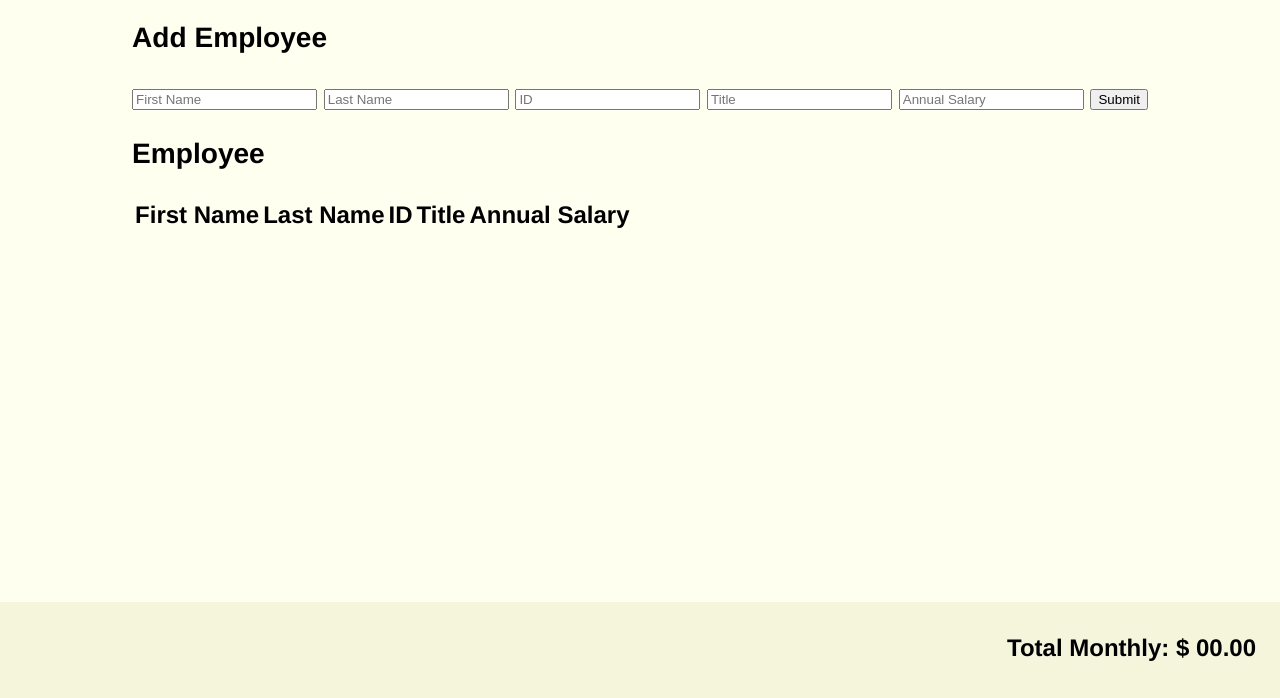
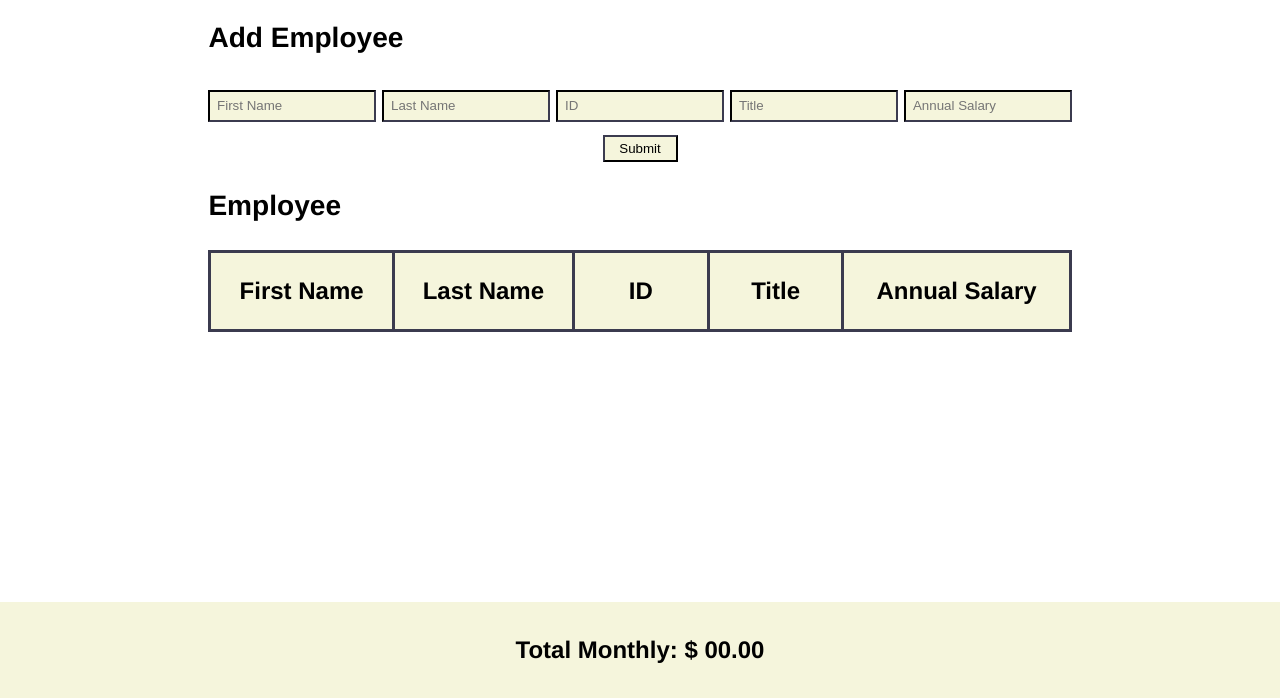
Before and after one commit to hoang208/weekend-jquery-salary-calculator, a plain HTML site: page index.html in a window 1280 px wide. Shown: the part 102-800 px from the top of the page. Drawn offline with Linux system fonts and the light colour scheme.

Commit message:
Fixed number formatting

```diff
--- a/script.js
+++ b/script.js
@@ -32,7 +32,9 @@ function getTheInput(event){
         $('#title-input').val("")
         $('#annual-salary-input').val("")
 
-        $('#table-body').append(`<tr id="tableRow"><td>${firstNameInput}</td><td>${lastNameInput}</td><td >${idInput}</td><td >${titleInput}</td><td >${annualSalaryInput}</td></tr>`)
+        let annualSalaryFormatted=parseInt(annualSalaryInput).toLocaleString("en-US")
+
+        $('#table-body').append(`<tr id="tableRow"><td>${firstNameInput}</td><td>${lastNameInput}</td><td >${idInput}</td><td >${titleInput}</td><td >$${annualSalaryFormatted}</td></tr>`)
 
 
         totalMonthly+=parseInt(annualSalaryInput);
--- a/styles.css
+++ b/styles.css
@@ -1,12 +1,12 @@
 /* Global Typography */
 body {
-  background-color: #FFFFF0;
+  background-color: white;
   font-family: Helvetica, sans-serif;
   color: black;
   font-size: 1.5em;
 }
 
-/* Flexbox */
+/* Body, Header, Etc. */
 html,
 body {
   min-height: 100vh;
@@ -19,9 +19,12 @@ body {
 }
 
 header {
+  display: flex;
   height: 4em;
   background-color: #F5F5DC;
   text-align: center;
+  justify-content: center;
+  align-items: center;
 }
 
 main {
@@ -31,8 +34,75 @@ main {
 }
 
 footer {
+  display: flex;
   height: 4em;
   background-color: #F5F5DC;
-  text-align: right;
+  text-align: center;
   padding-right: 1em;
+  justify-content: center;
+  align-items: center;
+  background-image: none;
+  background-repeat: repeat;
+  background-attachment: scroll;
+  background-position: 0% 0%;
+  position: fixed;
+  bottom: 0pt;
+  width: 100%;
 }
+
+/* Form */
+form {
+  margin: 0 auto;
+  padding-top: .25em;
+}
+
+input{
+  padding: .5em;
+  width: 150px;
+  background: #F5F5DC;
+  border-color: #3b3b4f;
+}
+
+button{
+  display: block;
+  width: 75px;
+  margin: 1em auto;
+  height: 2em;
+  font-size: 1 rem;
+  background-color: #F5F5DC;
+  border-color: #3b3b4f;
+}
+
+/* Table */
+table {
+  width: 100%;
+  text-align: left;
+}
+
+table,
+th,
+td {
+  border: solid #3b3b4f;
+  border-collapse: collapse;
+  height: 2.15em;
+}
+
+th,
+td {
+  padding: .5em;
+  min-width: 3.5em;
+}
+
+thead {
+  background: #F5F5DC;
+  color: black;
+  text-align: center;
+}
+
+tbody tr:nth-child(odd) {
+  background: #FFFFF0;
+}
+
+tbody tr:nth-child(even) {
+  background: #F5F5DC;
+}
```
